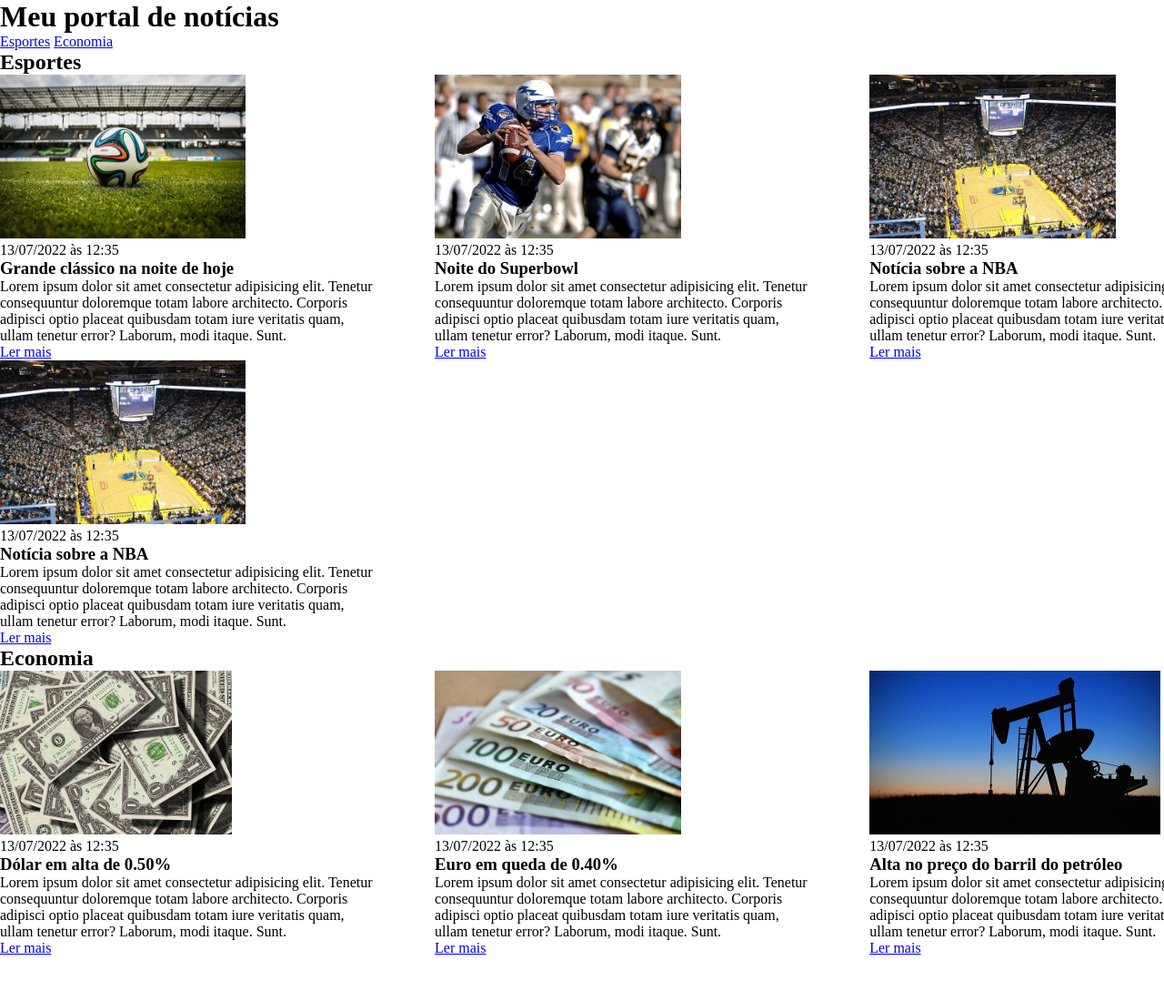
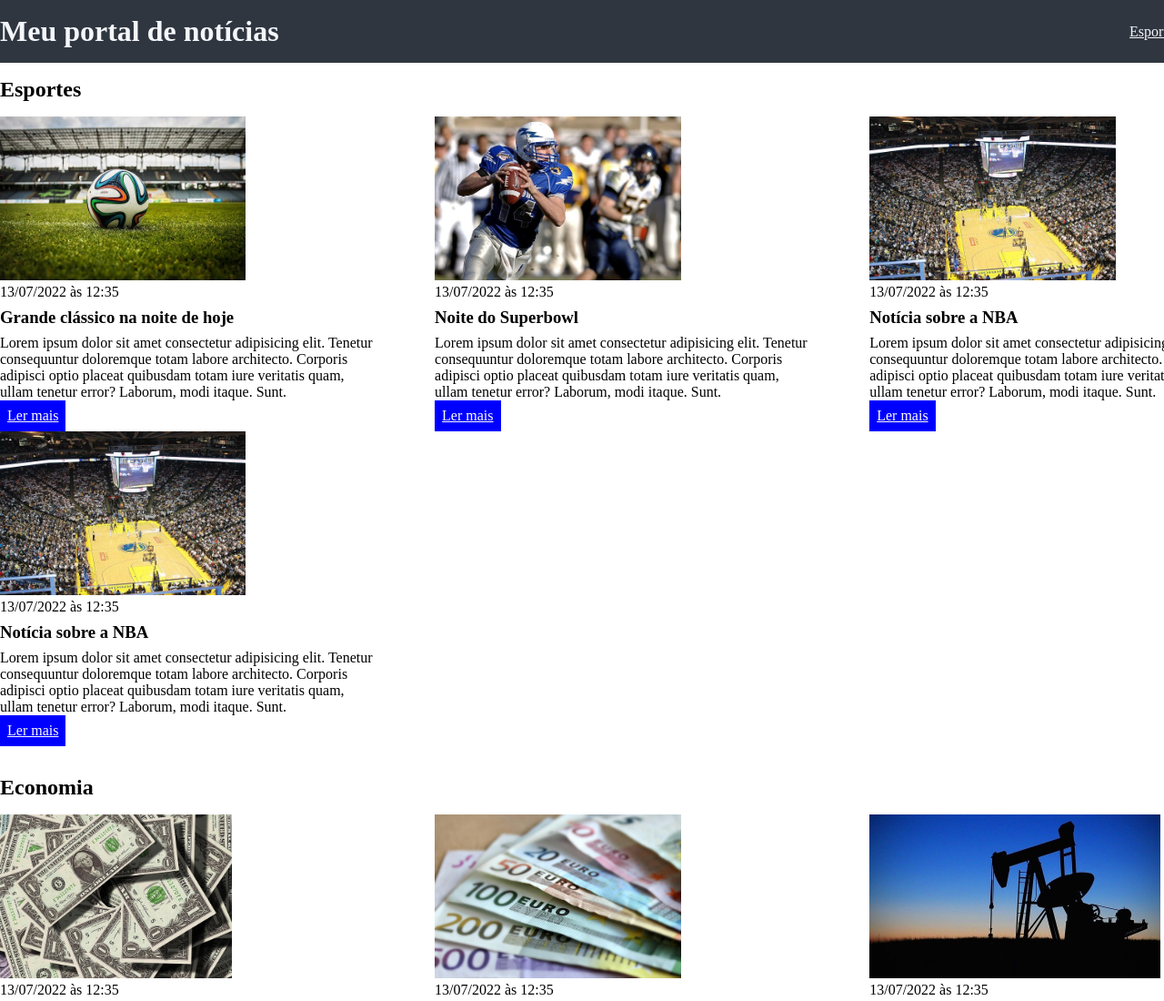
Before and after one commit to gaji-gabriel-yukio/Modulo_de_CSS, a plain HTML site: page index.html in a window 1280 px wide. Shown: the top 1100 px of the page at 91% size. Before the commit the page ends 1051 px from the top, so only its background shows below. Drawn offline with Linux system fonts and the light colour scheme.

Commit message:
Update main.css

```diff
--- a/main.css
+++ b/main.css
@@ -4,8 +4,24 @@
     padding: 0;
 }
 
+body > header {
+    background-color: #2f3640;
+    padding: 16px 0;
+    color: #f5f6fa;
+}
+
+header .container {
+    display: flex;
+    align-items: center;
+    justify-content: space-between;
+}
+
 header li {
     display: inline;
+}
+
+header li a {
+    color: #f5f6fa;
 }
 
 .container {
@@ -26,3 +42,24 @@ header li {
 .articles article {
     width: 30%;
 }
+
+section {
+    padding: 16px 0;
+}
+
+section h2,
+.aricles article {
+    margin-bottom: 16px;
+}
+
+.articles article h3 {
+    margin-top: 8px;
+    margin-bottom: 8px;
+}
+
+.articles article a {
+    background-color: blue;
+    color: #fff;
+    padding: 8px;
+    display: inline-block;
+}
```
